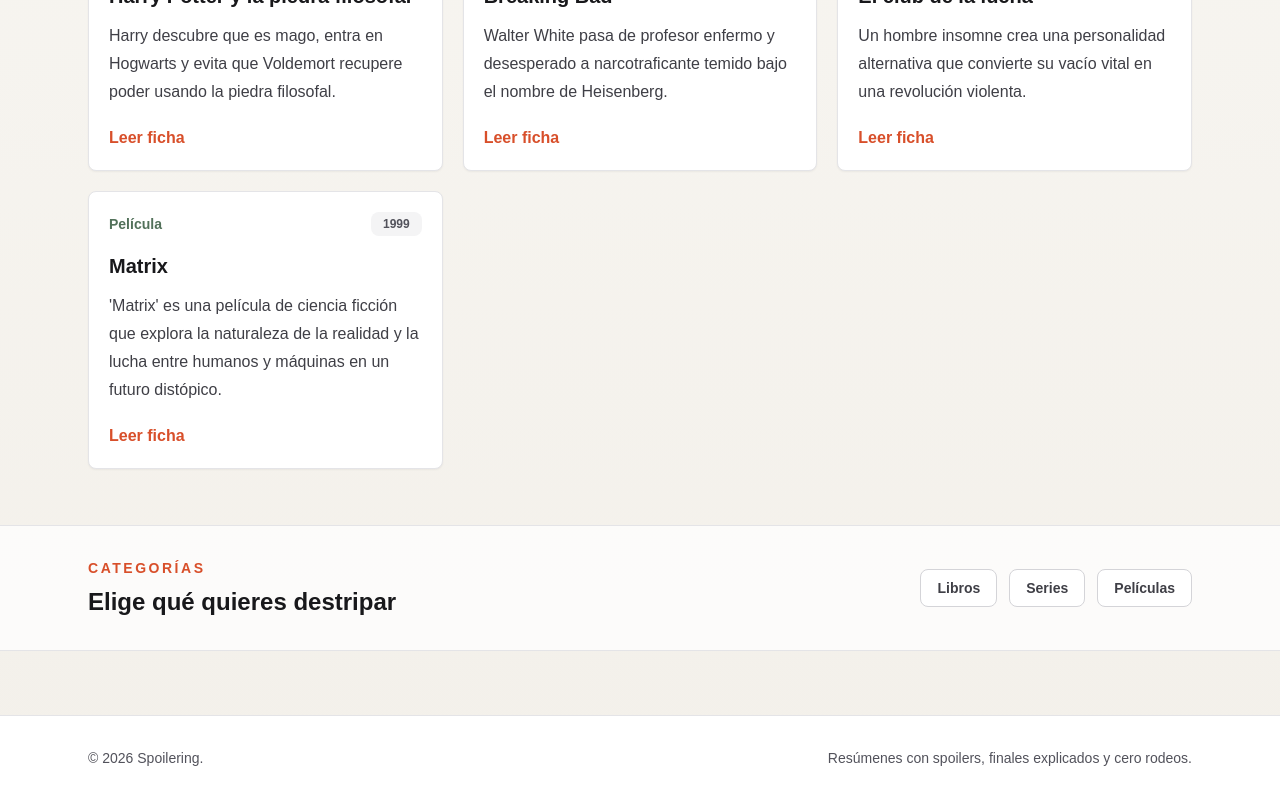
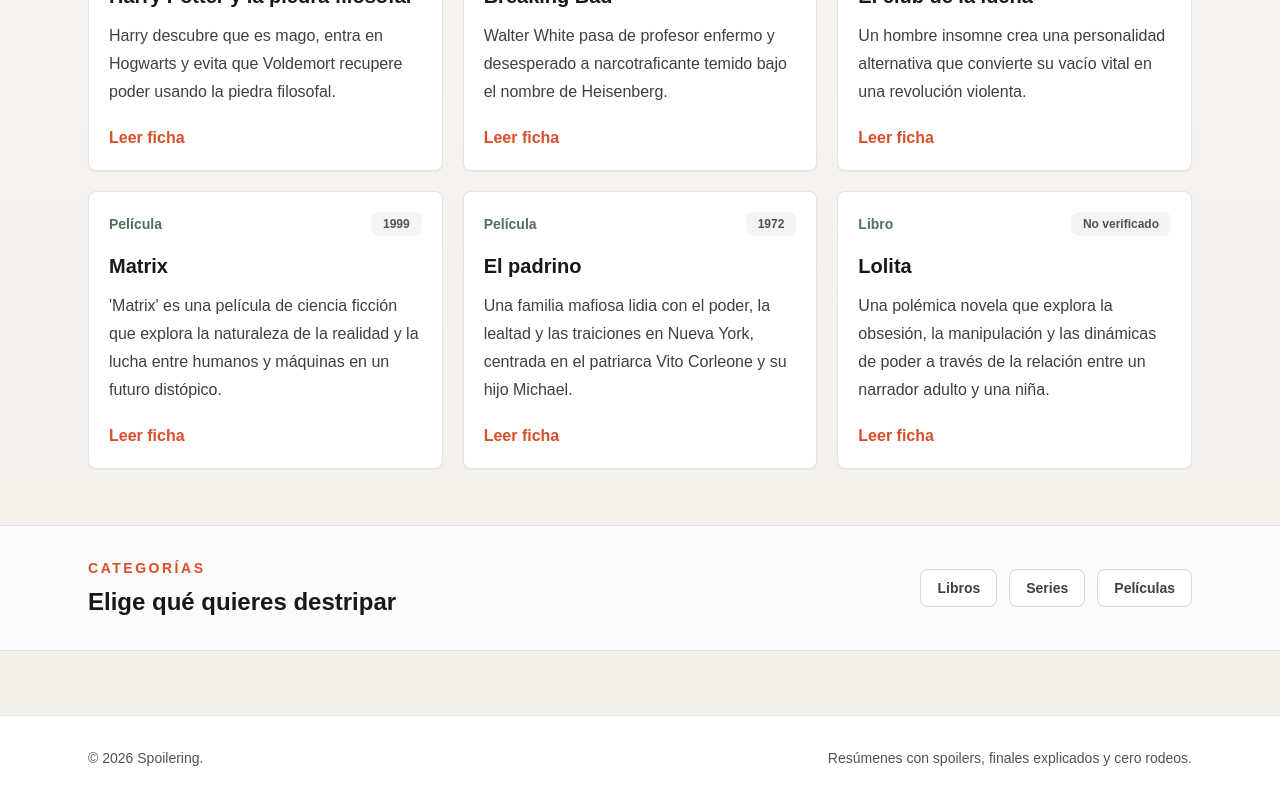
Before and after one commit to jeraccoon/spoilering, a Next.js app: page / in a window 1280 px wide. Shown: the part 1193-1993 px from the top of the page. Built offline with nearby package versions, Linux system fonts and the light colour scheme; no server answers.

Commit message:
Flujo editorial funcionando: generar, editar y guardar fichas

```diff
--- a/src/data/contents.ts
+++ b/src/data/contents.ts
@@ -132,6 +132,60 @@
         ]
       }
     ]
+  },
+  {
+    "title": "El padrino",
+    "slug": "el-padrino",
+    "type": "pelicula",
+    "year": "1972",
+    "shortSummary": "Una familia mafiosa lidia con el poder, la lealtad y las traiciones en Nueva York, centrada en el patriarca Vito Corleone y su hijo Michael.",
+    "longSummary": [
+      {
+        "title": "Inicio",
+        "paragraphs": [
+          "La familia Corleone, liderada por Vito Corleone, es una de las mafias más poderosas de Nueva York. En el día de la boda de su hija, se presentan varios personajes y se establece el panorama del mundo del crimen organizado. Vito Corleone se muestra como un hombre que valora la lealtad y la familia por encima de todo."
+        ]
+      },
+      {
+        "title": "Desarrollo",
+        "paragraphs": [
+          "Después de un intento de asesinato a Vito, su hijo Michael, inicialmente alejado de los asuntos familiares, se ve arrastrado al mundo del crimen. A medida que la violencia aumenta, Michael toma decisiones drásticas. Luego de vengar a su padre, empieza a asumir un rol más prominente en la organización, lo que lo cambia profundamente. La saga incluye traiciones, alianzas y el rescate de la familia frente a múltiples adversidades."
+        ]
+      },
+      {
+        "title": "Final",
+        "paragraphs": [
+          "Finalmente, Michael se convierte en el nuevo Don Corleone, emprendiendo una serie de decisiones que solidifican su poder, pero a costa de su moralidad y de la pérdida de sus relaciones familiares. La película cierra con la transformación de Michael en un líder despiadado, marcando su ascenso en el mundo criminal y aislándose de su familia."
+        ]
+      }
+    ]
+  },
+  {
+    "title": "Lolita",
+    "slug": "lolita",
+    "type": "libro",
+    "year": "No verificado",
+    "shortSummary": "Una polémica novela que explora la obsesión, la manipulación y las dinámicas de poder a través de la relación entre un narrador adulto y una niña.",
+    "longSummary": [
+      {
+        "title": "Inicio",
+        "paragraphs": [
+          "El narrador, Humbert Humbert, introduce su fascinación por las jóvenes y su obsesión por 'Lolita', una niña de doce años. Se establece la relación tóxica y problemática entre ellos. Humbert se casa con la madre de Lolita para poder estar cerca de ella."
+        ]
+      },
+      {
+        "title": "Desarrollo",
+        "paragraphs": [
+          "Después de la muerte de la madre, Humbert toma el control total de la vida de Lolita. A lo largo de la narrativa, Humbert explora su relación con ella, que transcurre entre momentos de ternura y manipulación. A medida que la historia avanza, la perspectiva de Lolita y su sufrimiento se hace más evidente, creando un contraste entre su inocencia y la depravación de Humbert."
+        ]
+      },
+      {
+        "title": "Final",
+        "paragraphs": [
+          "Finalmente, Lolita escapa de Humbert y se casa con otro hombre. Humbert, lleno de remordimientos y obsesiones, busca venganza y acaba enfrentándose a las consecuencias de sus actos. La novela concluye con un sentido de tragedia y pérdida, y una reflexión sobre la moralidad y la percepción del amor."
+        ]
+      }
+    ]
   }
 ];
 
```
